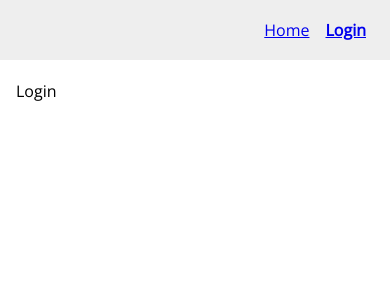
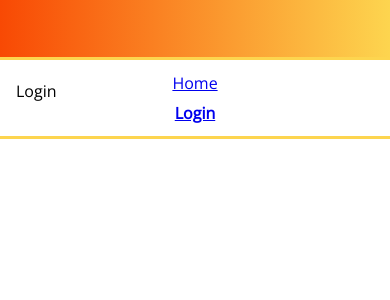
Before and after one commit to cigotete/study-react-styled-components, a React (Vite) app: page /login in a window 390 px wide. Shown: the top 300 px of the page. Built offline with nearby package versions, Linux system fonts and the light colour scheme.

Commit message:
Added media query for menu.

```diff
--- a/src/components/common/Header.jsx
+++ b/src/components/common/Header.jsx
@@ -10,19 +10,31 @@ const HeaderWrapper = styled.header`
     padding: 0 16px;
     position: fixed;
     top: 0;
-    background-color: #eeeeee;
+    background-image: linear-gradient(to right, #f84904, #fdd54f);
+    border-bottom: 3px solid #fdd54f;
 `;
 
 const Menu = styled.nav`
-    display: flex;
-    position: relative;
-    width: initial;
-    border-bottom: none;
-    margin: auto 0 auto auto;
+    display: block;
     font-family: 'Open Sans';
-    background: none;
-    left: initial;
-    top: initial;
+    position: absolute;
+    width: 100%;
+    top: 60px;
+    left: 0;
+    padding: 8px;
+    box-sizing: border-box;
+    border-bottom: 3px solid #fdd54f;
+
+    @media( min-width: 768px ){
+      display: flex;
+      background: none;
+      left: initial;
+      top: initial;
+      margin: auto 0 auto auto;
+      border-bottom: none;
+      position: relative;
+      width: initial;
+    }
 `;
 
 // eslint-disable-next-line no-unused-vars
```
